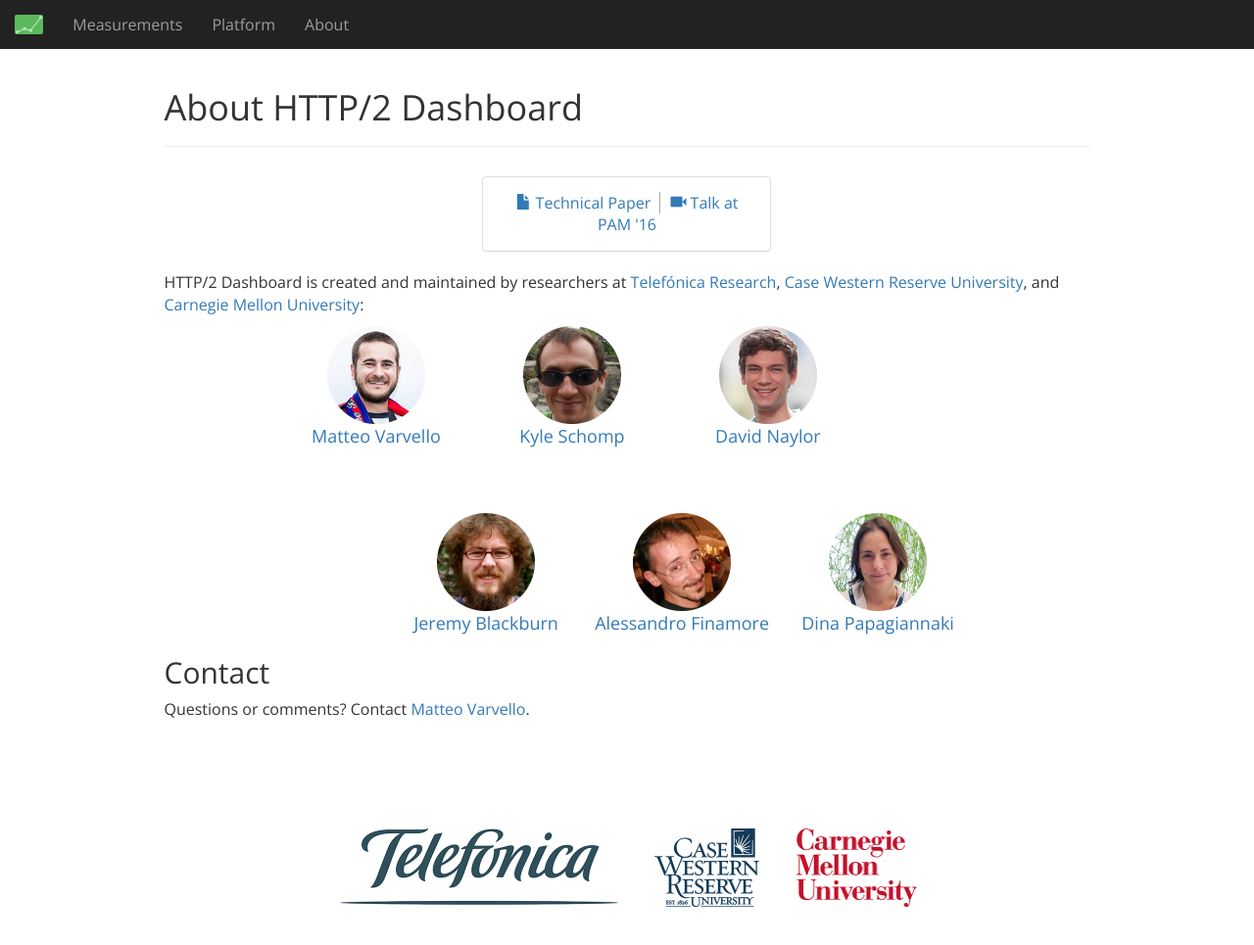
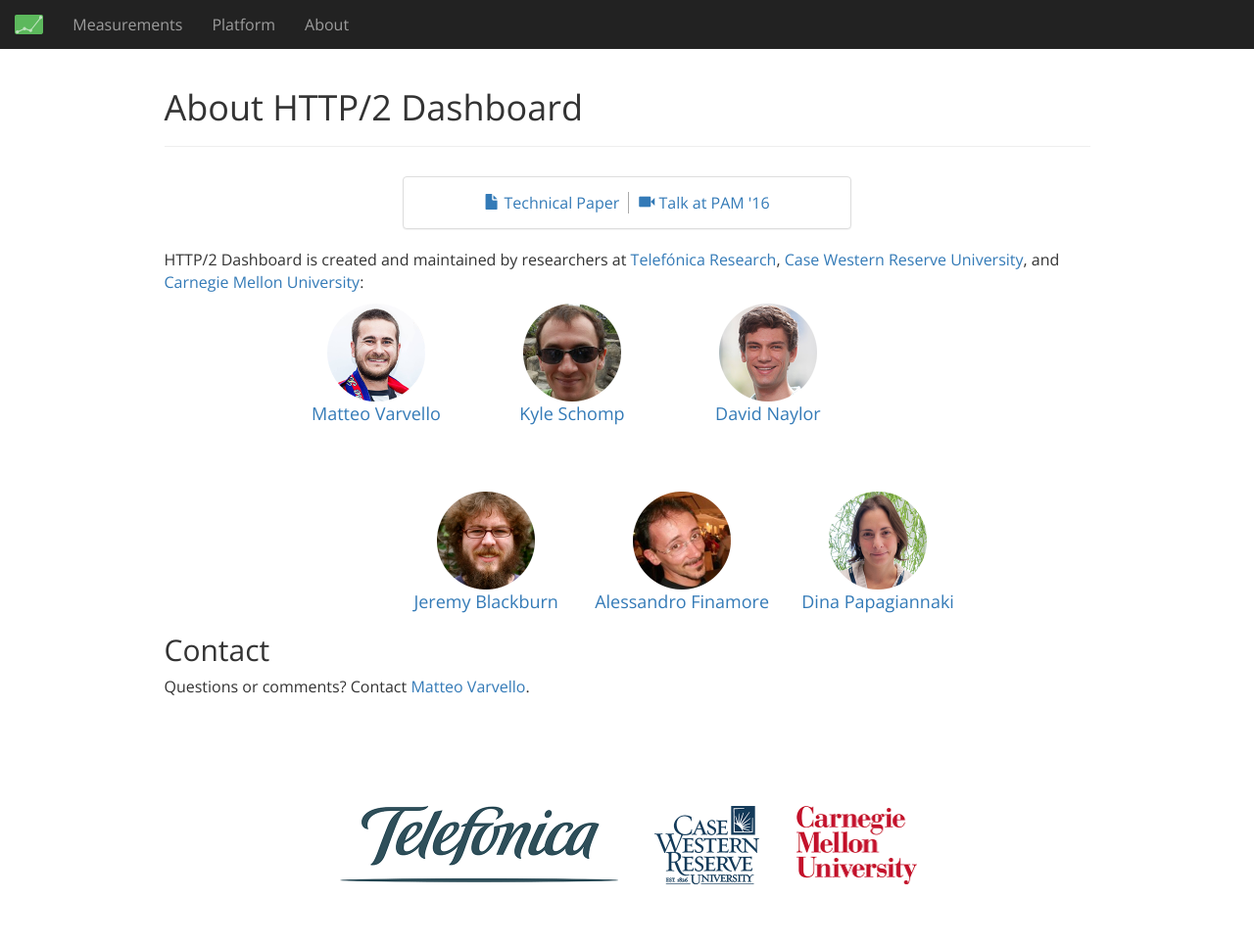
Before and after one commit to dtnaylor/http2-dashboard, a Jekyll site: the page built from www/about.html, in a window 1280 px wide and 976 px high. Shown: the top 965 px of the window at 98% size. Built offline with Jekyll 4.4.1, drawn with Linux system fonts in a browser that asks for light colours; nearby versions of some CDN libraries; a script that is not in the unit is left out.

Commit message:
Fixed spacing issue

```diff
--- a/www/_includes/pam.html
+++ b/www/_includes/pam.html
@@ -1,5 +1,5 @@
 <div class="row" style="margin-top: 30px;">
-	<div class="col-sm-6 col-sm-offset-3 col-md-6 col-md-offset-3 col-lg-4 col-lg-offset-4" align="center">
+	<div class="col-sm-6 col-sm-offset-3 col-md-6 col-md-offset-3" align="center">
 
 		<div class="panel panel-default">
 		  <div class="panel-body">
```
